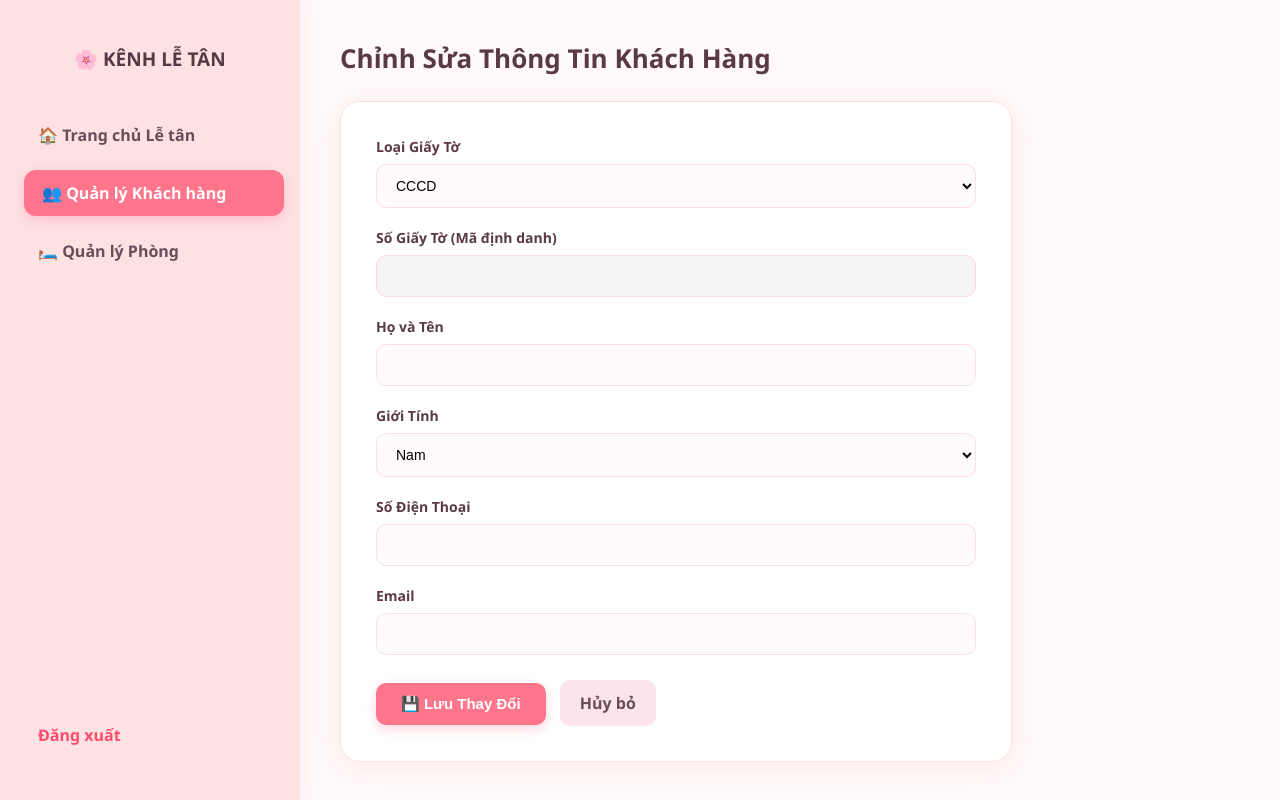
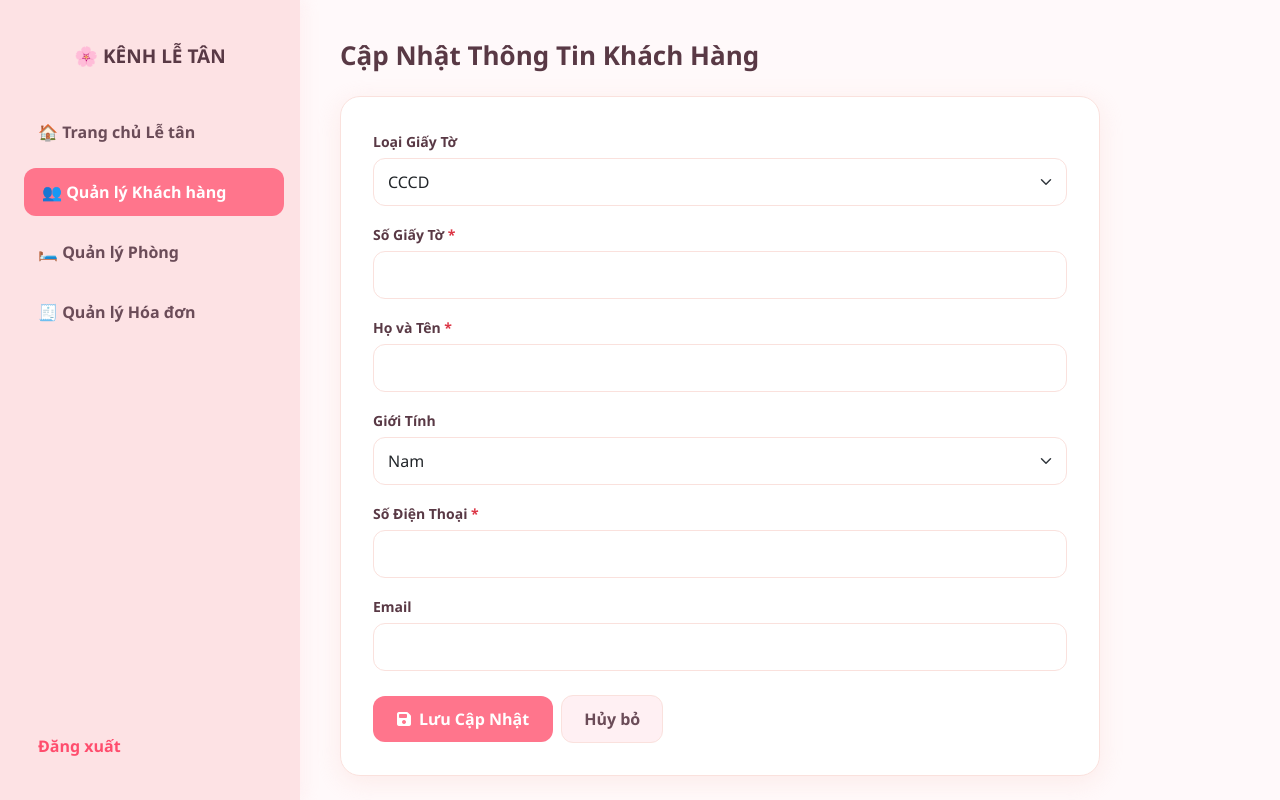
Before and after one commit to truongthianhdao2324-sketch/Quan_Li_Khach_San, a Spring app: template src/main/resources/templates/SuaKhachHang.html in a window 1280 px wide. Run offline with Thymeleaf, Linux system fonts and the light colour scheme; the template is opened without the code that fills it, so the values that code supplies are empty.

Commit message:
fix: giao diện sửa KH(SuaKhachHang.html)

```diff
--- a/src/main/resources/templates/SuaKhachHang.html
+++ b/src/main/resources/templates/SuaKhachHang.html
@@ -1,249 +1,79 @@
 <!DOCTYPE html>
-<html xmlns:th="http://www.thymeleaf.org">
+<html xmlns:th="http://www.thymeleaf.org" lang="vi">
 <head>
     <meta charset="UTF-8">
-    <title>Cập Nhật Thông Tin Khách Hàng</title>
-
+    <title>Cập Nhật Khách Hàng - Kênh Lễ Tân</title>
+    <link href="https://cdn.jsdelivr.net/npm/bootstrap@5.3.2/dist/css/bootstrap.min.css" rel="stylesheet">
+    <link rel="stylesheet" href="https://cdnjs.cloudflare.com/ajax/libs/font-awesome/6.4.0/css/all.min.css">
     <style>
-        /* --- RESET & STYLE CHUNG --- */
-        body {
-            font-family: 'Segoe UI', Tahoma, Geneva, Verdana, sans-serif;
-            background-color: #fff9fa;
-            margin: 0;
-            padding: 0;
-            display: flex;
-            height: 100vh;
-            color: #5c5055;
-        }
-
-        /* --- SIDEBAR --- */
-        .sidebar {
-            width: 260px;
-            background-color: #fde2e4;
-            color: #6b4c58;
-            display: flex;
-            flex-direction: column;
-            padding: 30px 20px;
-            box-shadow: 4px 0 15px rgba(253, 226, 228, 0.4);
-            flex-shrink: 0;
-        }
-
-        .sidebar h2 {
-            font-size: 19px;
-            text-align: center;
-            margin-bottom: 40px;
-            color: #593945;
-        }
-
-        .sidebar a {
-            color: #6b4c58;
-            text-decoration: none;
-            padding: 12px 18px;
-            border-radius: 12px;
-            margin-bottom: 12px;
-            font-weight: 600;
-            transition: all 0.3s ease;
-            display: flex;
-            align-items: center;
-            gap: 12px;
-        }
-
-        .sidebar a:hover,
-        .sidebar a.active {
-            background-color: #ff758c;
-            color: white;
-            transform: translateX(4px);
-            box-shadow: 0 4px 12px rgba(255, 117, 140, 0.3);
-        }
-
-        /* --- MAIN CONTENT --- */
-        .main-content {
-            flex: 1;
-            padding: 40px;
-            overflow-y: auto;
-        }
-
-        .header-title h1 {
-            font-size: 26px;
-            color: #593945;
-            margin: 0;
-            font-weight: 700;
-        }
-
-        /* --- KHUNG FORM CHỈNH SỬA --- */
-        .card {
-            background-color: #ffffff;
-            padding: 35px;
-            border-radius: 20px;
-            box-shadow: 0 6px 25px rgba(250, 225, 221, 0.6);
-            border: 1px solid #fae1dd;
-            margin-top: 25px;
-            max-width: 600px;
-        }
-
-        .form-group {
-            margin-bottom: 20px;
-        }
-
-        .form-group label {
-            display: block;
-            margin-bottom: 8px;
-            font-weight: 600;
-            color: #593945;
-            font-size: 14px;
-        }
-
-        .form-group input,
-        .form-group select {
-            width: 100%;
-            padding: 12px 15px;
-            border: 1px solid #fae1dd;
-            border-radius: 10px;
-            font-size: 14px;
-            background-color: #fffafb;
-            outline: none;
-            box-sizing: border-box;
-        }
-
-        .form-group input:focus,
-        .form-group select:focus {
-            border-color: #ff758c;
-        }
-
-        /* Nút lưu thay đổi */
-        .btn-submit {
-            background-color: #ff758c;
-            color: white;
-            padding: 12px 25px;
-            border: none;
-            border-radius: 10px;
-            font-weight: 600;
-            font-size: 15px;
-            cursor: pointer;
-            transition: background 0.3s;
-            box-shadow: 0 4px 12px rgba(255, 117, 140, 0.3);
-        }
-
-        .btn-submit:hover {
-            background-color: #ff5c77;
-        }
-
-        /* Nút hủy quay lại */
-        .btn-back {
-            background-color: #fce4ec;
-            color: #6b4c58;
-            padding: 12px 20px;
-            text-decoration: none;
-            border-radius: 10px;
-            font-weight: 600;
-            margin-left: 10px;
-            display: inline-block;
-            transition: background 0.2s;
-        }
-
-        .btn-back:hover {
-            background-color: #f8bbd0;
-        }
+        body { font-family: 'Segoe UI', Tahoma, Geneva, Verdana, sans-serif; background-color: #fff9fa; color: #5c5055; }
+        .sidebar { width: 300px; background-color: #fde2e4; color: #6b4c58; padding: 30px 20px; box-shadow: 4px 0 15px rgba(253, 226, 228, 0.4); }
+        .sidebar h2 { font-size: 19px; margin-top: 15px; margin-bottom: 40px; color: #593945; }
+        .sidebar .nav-link { color: #6b4c58; padding: 12px 18px; border-radius: 12px; margin-bottom: 12px; font-weight: 600; gap: 12px; transition: all 0.3s ease; }
+        .sidebar .nav-link:hover, .sidebar .nav-link.active { background-color: #ff758c; color: #ffffff; transform: translateX(4px); }
+        .main-content { padding: 40px; }
+        .page-title { font-size: 26px; color: #593945; }
+        .form-card { max-width: 760px; background-color: #ffffff; padding: 32px; border-radius: 20px; box-shadow: 0 6px 25px rgba(250, 225, 221, 0.6); border: 1px solid #fae1dd; margin-top: 25px; }
+        .form-label { font-weight: 600; color: #593945; font-size: 14px; margin-bottom: 6px; }
+        .form-control, .form-select { border-radius: 12px; padding: 11px 14px; border: 1px solid #fae1dd; }
+        .btn-pink { background-color: #ff758c; color: #ffffff; border: none; border-radius: 12px; padding: 11px 24px; font-weight: 600; }
+        .btn-cancel-pink { background-color: #fff0f3; color: #6b4c58; border: 1px solid #fae1dd; border-radius: 12px; padding: 11px 22px; font-weight: 600; text-decoration: none; }
     </style>
 </head>
-<body>
-
-<!-- SIDEBAR ĐIỀU HƯỚNG -->
-<div class="sidebar">
-    <h2>🌸 KÊNH LỄ TÂN</h2>
-
-    <a th:href="@{/letan/dashboard}">
-        🏠 Trang chủ Lễ tân
-    </a>
-
-    <a th:href="@{/khachhang/danhsach}" class="active">
-        👥 Quản lý Khách hàng
-    </a>
-
-    <a th:href="@{/khachhang/phong}">
-        🛏️ Quản lý Phòng
-    </a>
-
-    <a th:href="@{/dang-nhap}" style="margin-top: auto; color: #ff4d6d;">
-        Đăng xuất
-    </a>
-</div>
-
-<!-- KHUNG NỘI DUNG CHÍNH -->
-<div class="main-content">
-
-    <div class="header-title">
-        <h1>Chỉnh Sửa Thông Tin Khách Hàng</h1>
-    </div>
-
-    <div class="card">
-
-        <!-- Form gửi dữ liệu cập nhật về Controller -->
-        <form th:action="@{/khachhang/cap-nhat}" th:object="${khachHang}" method="post">
-
-            <!-- Trường ẩn giữ lại số giấy tờ (khóa chính) để hệ thống nhận diện bản ghi cần sửa -->
-            <input type="hidden" th:field="*{soGiayTo}" />
-
-            <!-- Chọn loại giấy tờ -->
-            <div class="form-group">
-                <label>Loại Giấy Tờ</label>
-                <select th:field="*{loaiGiayTo}">
+<body class="d-flex vh-100 overflow-hidden m-0 p-0">
+<aside class="sidebar d-flex flex-column flex-shrink-0">
+    <h2 class="fw-bold text-center">🌸 KÊNH LỄ TÂN</h2>
+    <nav class="nav flex-column flex-grow-1">
+        <a class="nav-link d-flex align-items-center" th:href="@{/letan/dashboard}">🏠 Trang chủ Lễ tân</a>
+        <a class="nav-link active d-flex align-items-center" th:href="@{/khachhang/danhsach}">👥 Quản lý Khách hàng</a>
+        <a class="nav-link d-flex align-items-center" th:href="@{/khachhang/phong}">🛏️ Quản lý Phòng</a>
+        <a class="nav-link d-flex align-items-center" th:href="@{/hoadon/danhsach}">🧾 Quản lý Hóa đơn</a>
+        <a class="nav-link d-flex align-items-center mt-auto mb-0" style="color: #ff4d6d;" th:href="@{/dang-nhap}">Đăng xuất</a>
+    </nav>
+</aside>
+<main class="main-content flex-grow-1 overflow-auto">
+    <h1 class="fw-bold page-title m-0">Cập Nhật Thông Tin Khách Hàng</h1>
+    <div th:if="${error}" class="alert alert-danger rounded-3 mt-3" style="max-width: 760px;" th:text="${error}"></div>
+    <div class="form-card">
+        <form th:action="@{/khachhang/sua}" th:object="${khachHang}" method="post">
+            <input type="hidden" th:field="*{maKhachHang}">
+            <div class="mb-3">
+                <label class="form-label">Loại Giấy Tờ</label>
+                <select th:field="*{loaiGiayTo}" class="form-select">
                     <option value="CCCD">CCCD</option>
                     <option value="CMND">CMND</option>
                     <option value="Hộ chiếu">Hộ chiếu</option>
                 </select>
             </div>
-
-            <!-- Số giấy tờ hiển thị (khóa chính không cho phép sửa đổi trực tiếp) -->
-            <div class="form-group">
-                <label>Số Giấy Tờ (Mã định danh)</label>
-                <input type="text" th:field="*{soGiayTo}" disabled style="background-color: #f5f5f5; color: #888;" />
+            <div class="mb-3">
+                <label class="form-label">Số Giấy Tờ <span class="text-danger">*</span></label>
+                <input type="text" th:field="*{soGiayTo}" class="form-control" required>
             </div>
-
-            <!-- Nhập họ và tên -->
-            <div class="form-group">
-                <label>Họ và Tên</label>
-                <input type="text" th:field="*{hoTen}" required />
+            <div class="mb-3">
+                <label class="form-label">Họ và Tên <span class="text-danger">*</span></label>
+                <input type="text" th:field="*{hoTen}" class="form-control" required>
             </div>
-
-            <!-- Chọn giới tính -->
-            <div class="form-group">
-                <label>Giới Tính</label>
-                <select th:field="*{gioiTinh}">
+            <div class="mb-3">
+                <label class="form-label">Giới Tính</label>
+                <select th:field="*{gioiTinh}" class="form-select">
                     <option value="Nam">Nam</option>
                     <option value="Nữ">Nữ</option>
-                    <option value="Khác">Khác</option>
                 </select>
             </div>
-
-            <!-- Nhập số điện thoại -->
-            <div class="form-group">
-                <label>Số Điện Thoại</label>
-                <input type="text" th:field="*{soDienThoai}" required />
+            <div class="mb-3">
+                <label class="form-label">Số Điện Thoại <span class="text-danger">*</span></label>
+                <input type="text" th:field="*{soDienThoai}" class="form-control" required>
             </div>
-
-            <!-- Nhập email -->
-            <div class="form-group">
-                <label>Email</label>
-                <input type="email" th:field="*{email}" />
+            <div class="mb-4">
+                <label class="form-label">Email</label>
+                <input type="email" th:field="*{email}" class="form-control">
             </div>
-
-            <!-- Khu vực nút bấm thao tác -->
-            <div style="margin-top: 25px;">
-                <button type="submit" class="btn-submit">
-                    💾 Lưu Thay Đổi
-                </button>
-
-                <a th:href="@{/khachhang/danhsach}" class="btn-back">
-                    Hủy bỏ
-                </a>
+            <div class="d-flex align-items-center gap-2">
+                <button type="submit" class="btn btn-pink"><i class="fa-solid fa-floppy-disk me-2"></i>Lưu Cập Nhật</button>
+                <a th:href="@{/khachhang/danhsach}" class="btn-cancel-pink">Hủy bỏ</a>
             </div>
-
         </form>
-
     </div>
-
-</div>
-
+</main>
 </body>
 </html>
```
